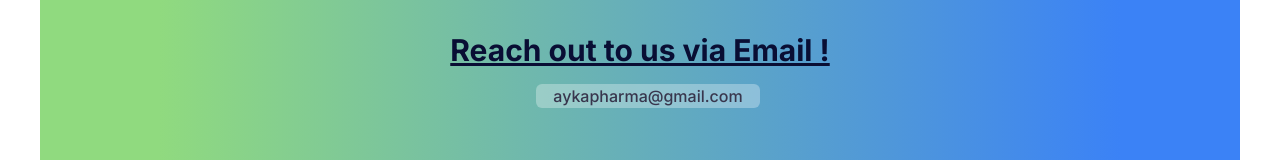
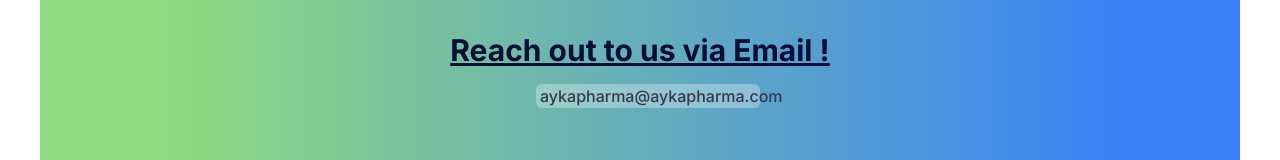
Before and after one commit to ai-prgmr/ayka, a Next.js app: page /contact in a window 1280 px wide. Shown: the part 303-463 px from the top of the page. Built offline with nearby package versions, Linux system fonts and the light colour scheme.

Commit message:
add new email name

```diff
--- a/components/Contact/index.tsx
+++ b/components/Contact/index.tsx
@@ -54,7 +54,7 @@
                       href="mailto:aykapharma@gmail.com"
                       className="px-1 py-4 text-base"
                     >
-                      aykapharma@gmail.com
+                      aykapharma@aykapharma.com
                     </Link>
                   </span>
                 </p>
--- a/components/Footer/index.tsx
+++ b/components/Footer/index.tsx
@@ -40,7 +40,7 @@
                     preload="auto"
                   >
                     <source
-                      src="/ayka/images/logo/logo132-dp.webm"
+                      src="/images/logo/logo132-dp.webm"
                       type="video/mp4"
                     />
                     Your browser does not support the video tag.
```
